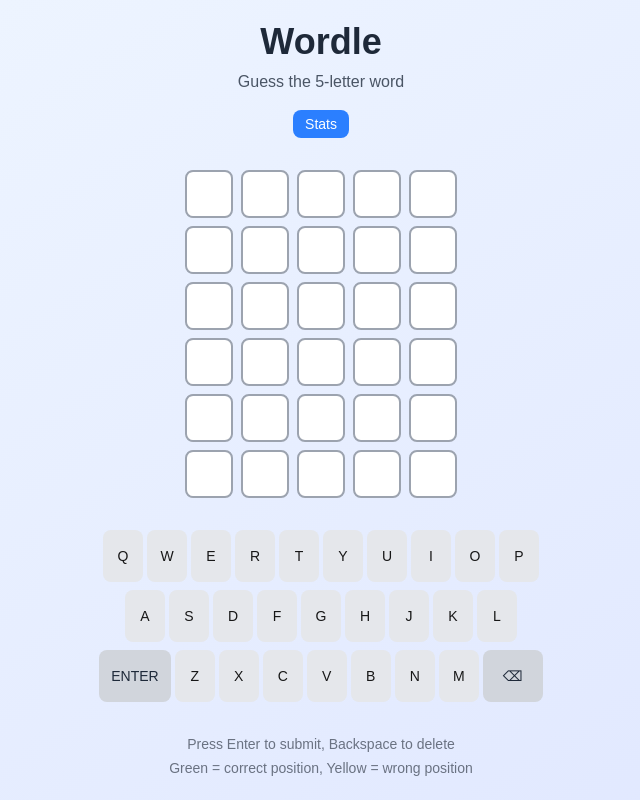
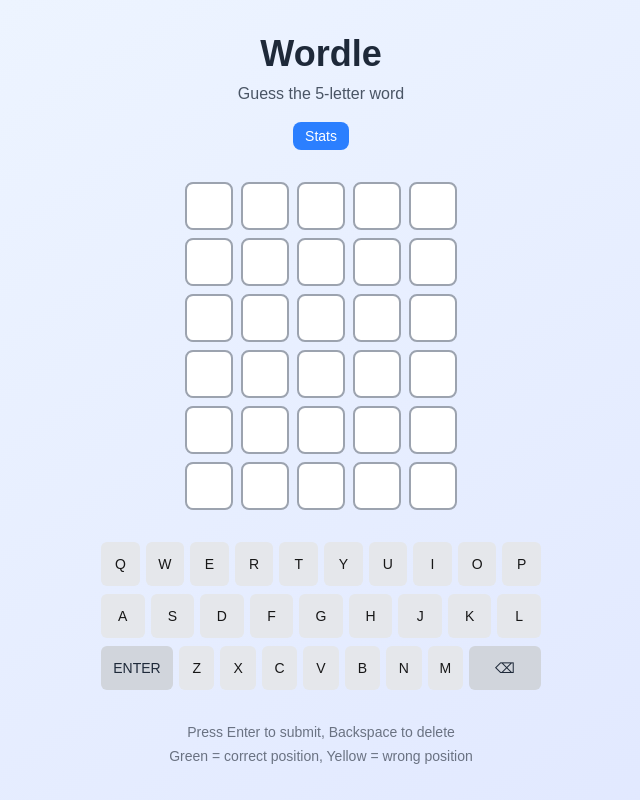
Before and after one commit to p4rsec/wordle, a Next.js app: page / in a window 1280 px wide. Shown: the whole page, without its empty margins (319-959 px from the left). Built offline with nearby package versions, Linux system fonts and the light colour scheme.

Commit message:
Fix virtual keyboard

```diff
--- a/src/components/game/VirtualKeyboard.tsx
+++ b/src/components/game/VirtualKeyboard.tsx
@@ -21,14 +21,14 @@
   ];
 
   return (
-    <div className="space-y-2">
+    <div className="space-y-2 px-1">
       {keyboardLayout.map((row, rowIndex) => (
         <motion.div
           key={rowIndex}
           initial={{ opacity: 0, y: 20 }}
           animate={{ opacity: 1, y: 0 }}
           transition={{ delay: 0.5 + rowIndex * 0.1 }}
-          className="flex gap-1 justify-center"
+          className="flex gap-1.5 justify-center"
         >
           {row.map((key) => (
             <motion.button
@@ -37,17 +37,13 @@
               whileTap={{ scale: 0.95 }}
               onClick={() => onKeyPress(key)}
               className={`
-                px-3 py-4 rounded-lg font-medium text-sm transition-all duration-200
+                py-2.5 sm:py-3 rounded-md font-medium text-xs sm:text-sm transition-all duration-200
                 ${
                   key === "ENTER" || key === "BACKSPACE"
-                    ? "bg-gray-300 hover:bg-gray-400 dark:bg-gray-600 dark:hover:bg-gray-500 text-gray-800 dark:text-white"
-                    : getKeyboardClass(key)
+                    ? "bg-gray-300 hover:bg-gray-400 dark:bg-gray-600 dark:hover:bg-gray-500 text-gray-800 dark:text-white flex-[2] min-w-[4rem] sm:min-w-[4.5rem]"
+                    : "flex-1 max-w-[2.5rem] sm:max-w-[2.75rem]"
                 }
-                ${
-                  key === "ENTER" || key === "BACKSPACE"
-                    ? "min-w-[60px]"
-                    : "min-w-[40px]"
-                }
+                ${getKeyboardClass(key)}
               `}
             >
               {key === "BACKSPACE" ? "⌫" : key}
--- a/src/components/game/WordleGame.tsx
+++ b/src/components/game/WordleGame.tsx
@@ -234,11 +234,11 @@
   };
 
   return (
-    <div className="min-h-screen bg-gradient-to-br from-blue-50 to-indigo-100 dark:from-gray-900 dark:to-gray-800 flex flex-col items-center justify-center p-4">
+    <div className="min-h-screen bg-gradient-to-br from-blue-50 to-indigo-100 dark:from-gray-900 dark:to-gray-800 flex flex-col items-center justify-center p-2 sm:p-4">
       <motion.div
         initial={{ opacity: 0, y: -20 }}
         animate={{ opacity: 1, y: 0 }}
-        className="w-full max-w-md"
+        className="w-full max-w-md mx-auto"
       >
         <GameHeader
           gameStatus={gameState.gameStatus}
```
